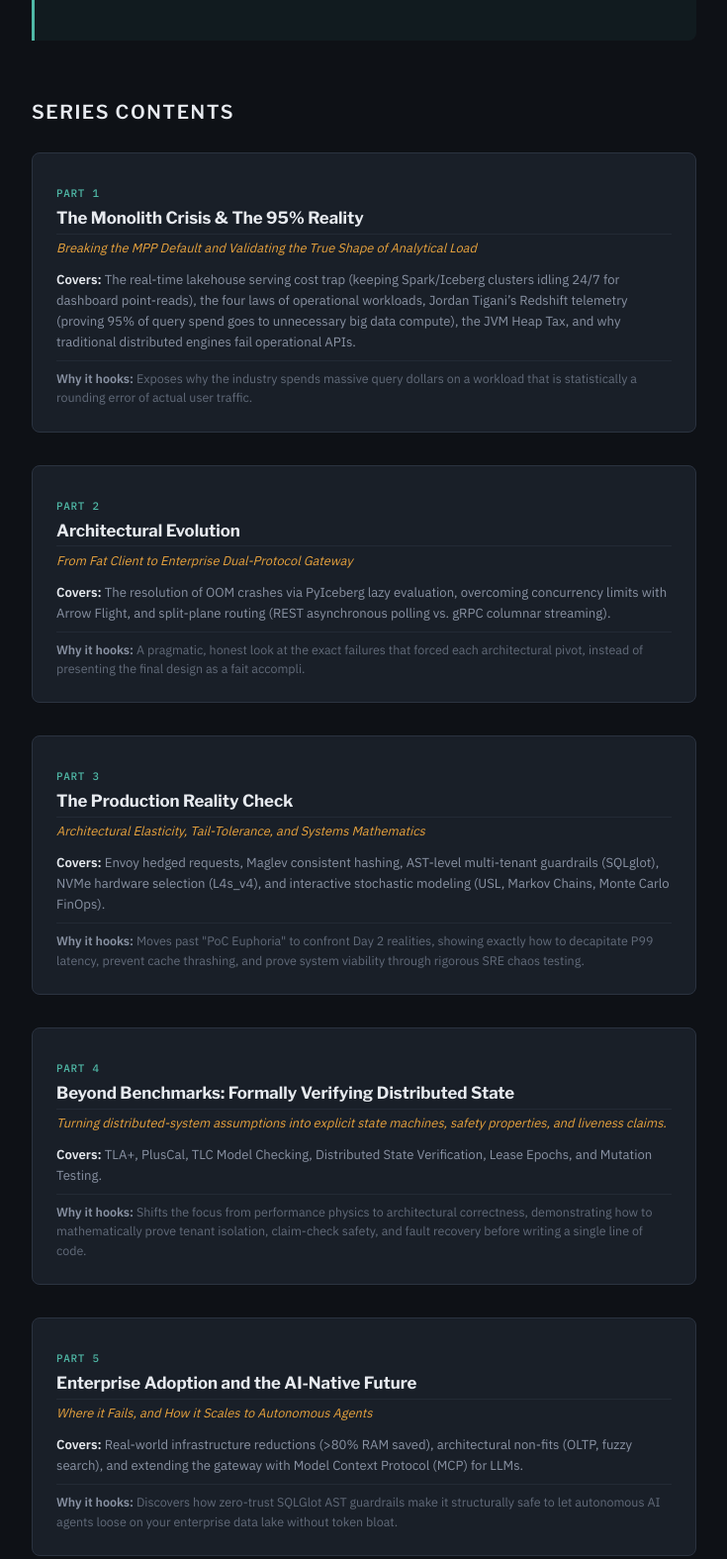
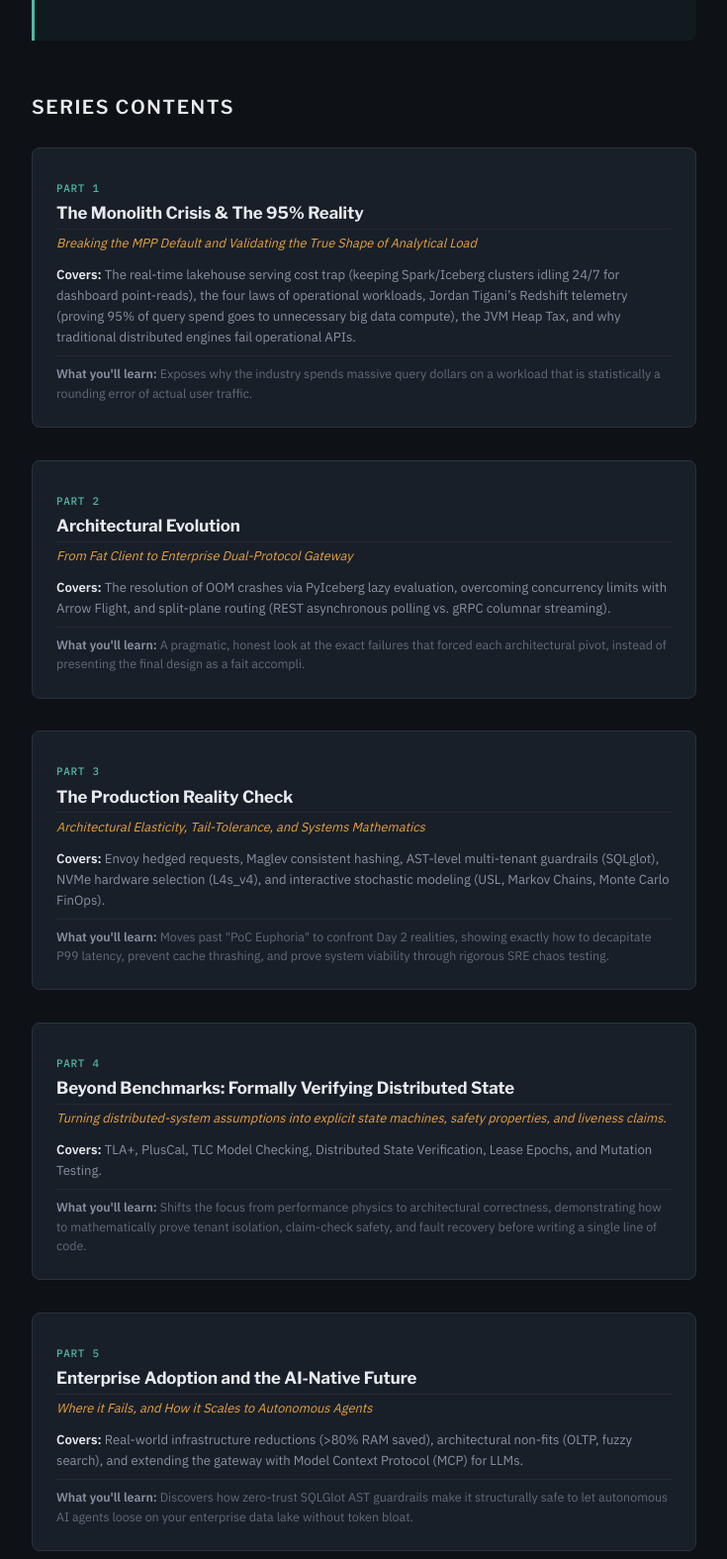
Before and after one commit to saurav-sana/blog, a website: page series/smart-data-gateway/index.html in a window 1280 px wide. Shown: the part 1521-3096 px from the top of the page at 99% size, without its empty margins (272-1007 px from the left). Drawn offline with nearby package versions, Linux system fonts and the light colour scheme.

Commit message:
Index page updated

```diff
--- a/series/smart-data-gateway/index.html
+++ b/series/smart-data-gateway/index.html
@@ -22,21 +22,21 @@
     <meta name="keywords" content="Data Architecture, Apache Iceberg, DuckDB, MPP Engines, Trino, Snowflake, Databricks, Data Gateway, Analytical Workloads, Distributed Systems, JVM Heap Tax, FinOps">
     <meta name="author" content="Saurav Sana">
     <meta name="robots" content="index, follow">
-    <link rel="canonical" href="https://sauravsana.github.io/blog/series/smart-data-gateway/">
+    <link rel="canonical" href="https://saurav-sana.github.io/blog/series/smart-data-gateway/">
 
     <!-- Open Graph / LinkedIn / Facebook Meta Tags -->
     <meta property="og:type" content="article">
     <meta property="og:url" content="https://sauravsana.github.io/blog/series/smart-data-gateway/">
     <meta property="og:title" content="Beyond the MPP Default: Designing a Smart Data Gateway for the 95% Reality | Saurav Sana">
     <meta property="og:description" content="Explore a 5-part engineering series on bypassing expensive distributed MPP clusters by building a stateless lakehouse gateway optimized for the 95% operational read path.">
-    <meta property="og:image" content="https://sauravsana.github.io/blog/assets/img/smart-data-gateway-preview.png">
+    <meta property="og:image" content="https://saurav-sana.github.io/blog/assets/img/smart-data-gateway-preview.png">
 
     <!-- Twitter / X Meta Tags -->
     <meta name="twitter:card" content="summary_large_image">
     <meta name="twitter:url" content="https://sauravsana.github.io/blog/series/smart-data-gateway/">
     <meta name="twitter:title" content="Beyond the MPP Default: Designing a Smart Data Gateway for the 95% Reality | Saurav Sana">
     <meta name="twitter:description" content="Explore a 5-part engineering series on bypassing expensive distributed MPP clusters by building a stateless lakehouse gateway optimized for the 95% operational read path.">
-    <meta name="twitter:image" content="https://sauravsana.github.io/blog/assets/img/smart-data-gateway-preview.png">
+    <meta name="twitter:image" content="https://saurav-sana.github.io/blog/assets/img/smart-data-gateway-preview.png">
 
     <!-- Structured Data (JSON-LD for AIO / LLM Crawlers) -->
     <script type="application/ld+json">
@@ -48,7 +48,7 @@
       "author": {
         "@type": "Person",
         "name": "Saurav Sana",
-        "url": "https://sauravsana.github.io/blog/"
+        "url": "https://saurav-sana.github.io/blog/"
       },
       "datePublished": "2026-09-25",
       "dateModified": "2026-09-27",
@@ -57,7 +57,7 @@
         "name": "Saurav Sana | Field Notes",
         "logo": {
           "@type": "ImageObject",
-          "url": "https://sauravsana.github.io/blog/assets/img/logo.png"
+          "url": "https://saurav-sana.github.io/blog/assets/img/logo.png"
         }
       },
       "mainEntityOfPage": {
@@ -408,7 +408,7 @@
                 </div>
             </div>
 
-            <p class="section-title">Series Contents</p>
+            <h2 class="section-title">Series Contents</h2>
 
             <ul class="part-list" role="list">
 
@@ -419,7 +419,7 @@
                         <h2 class="part-title">The Monolith Crisis &amp; The 95% Reality</h2>
                         <p class="part-subtitle">Breaking the MPP Default and Validating the True Shape of Analytical Load</p>
                         <p class="part-covers"><strong>Covers:</strong> The real-time lakehouse serving cost trap (keeping Spark/Iceberg clusters idling 24/7 for dashboard point-reads), the four laws of operational workloads, Jordan Tigani’s Redshift telemetry (proving 95% of query spend goes to unnecessary big data compute), the JVM Heap Tax, and why traditional distributed engines fail operational APIs.</p>
-                        <p class="part-hook"><strong>Why it hooks:</strong> Exposes why the industry spends massive query dollars on a workload that is statistically a rounding error of actual user traffic.</p>
+                        <p class="part-hook"><strong>What you'll learn:</strong> Exposes why the industry spends massive query dollars on a workload that is statistically a rounding error of actual user traffic.</p>
                     </a>
                 </li>
 
@@ -430,7 +430,7 @@
                         <h2 class="part-title">Architectural Evolution</h2>
                         <p class="part-subtitle">From Fat Client to Enterprise Dual-Protocol Gateway</p>
                         <p class="part-covers"><strong>Covers:</strong> The resolution of OOM crashes via PyIceberg lazy evaluation, overcoming concurrency limits with Arrow Flight, and split-plane routing (REST asynchronous polling vs. gRPC columnar streaming).</p>
-                        <p class="part-hook"><strong>Why it hooks:</strong> A pragmatic, honest look at the exact failures that forced each architectural pivot, instead of presenting the final design as a fait accompli.</p>
+                        <p class="part-hook"><strong>What you'll learn:</strong> A pragmatic, honest look at the exact failures that forced each architectural pivot, instead of presenting the final design as a fait accompli.</p>
                     </a>
                 </li>
 
@@ -441,7 +441,7 @@
                         <h2 class="part-title">The Production Reality Check</h2>
                         <p class="part-subtitle">Architectural Elasticity, Tail-Tolerance, and Systems Mathematics</p>
                         <p class="part-covers"><strong>Covers:</strong> Envoy hedged requests, Maglev consistent hashing, AST-level multi-tenant guardrails (SQLglot), NVMe hardware selection (L4s_v4), and interactive stochastic modeling (USL, Markov Chains, Monte Carlo FinOps).</p>
-                        <p class="part-hook"><strong>Why it hooks:</strong> Moves past &quot;PoC Euphoria&quot; to confront Day 2 realities, showing exactly how to decapitate P99 latency, prevent cache thrashing, and prove system viability through rigorous SRE chaos testing.</p>
+                        <p class="part-hook"><strong>What you'll learn:</strong> Moves past &quot;PoC Euphoria&quot; to confront Day 2 realities, showing exactly how to decapitate P99 latency, prevent cache thrashing, and prove system viability through rigorous SRE chaos testing.</p>
                     </a>
                 </li>
 
@@ -452,7 +452,7 @@
                         <h2 class="part-title">Beyond Benchmarks: Formally Verifying Distributed State</h2>
                         <p class="part-subtitle">Turning distributed-system assumptions into explicit state machines, safety properties, and liveness claims.</p>
                         <p class="part-covers"><strong>Covers:</strong> TLA+, PlusCal, TLC Model Checking, Distributed State Verification, Lease Epochs, and Mutation Testing.</p>
-                        <p class="part-hook"><strong>Why it hooks:</strong> Shifts the focus from performance physics to architectural correctness, demonstrating how to mathematically prove tenant isolation, claim-check safety, and fault recovery before writing a single line of code.</p>
+                        <p class="part-hook"><strong>What you'll learn:</strong> Shifts the focus from performance physics to architectural correctness, demonstrating how to mathematically prove tenant isolation, claim-check safety, and fault recovery before writing a single line of code.</p>
                     </a>
                 </li>
 
@@ -463,7 +463,7 @@
                         <h2 class="part-title">Enterprise Adoption and the AI-Native Future</h2>
                         <p class="part-subtitle">Where it Fails, and How it Scales to Autonomous Agents</p>
                         <p class="part-covers"><strong>Covers:</strong> Real-world infrastructure reductions (&gt;80% RAM saved), architectural non-fits (OLTP, fuzzy search), and extending the gateway with Model Context Protocol (MCP) for LLMs.</p>
-                        <p class="part-hook"><strong>Why it hooks:</strong> Discovers how zero-trust SQLGlot AST guardrails make it structurally safe to let autonomous AI agents loose on your enterprise data lake without token bloat.</p>
+                        <p class="part-hook"><strong>What you'll learn:</strong> Discovers how zero-trust SQLGlot AST guardrails make it structurally safe to let autonomous AI agents loose on your enterprise data lake without token bloat.</p>
                     </a>
                 </li>
 
```
